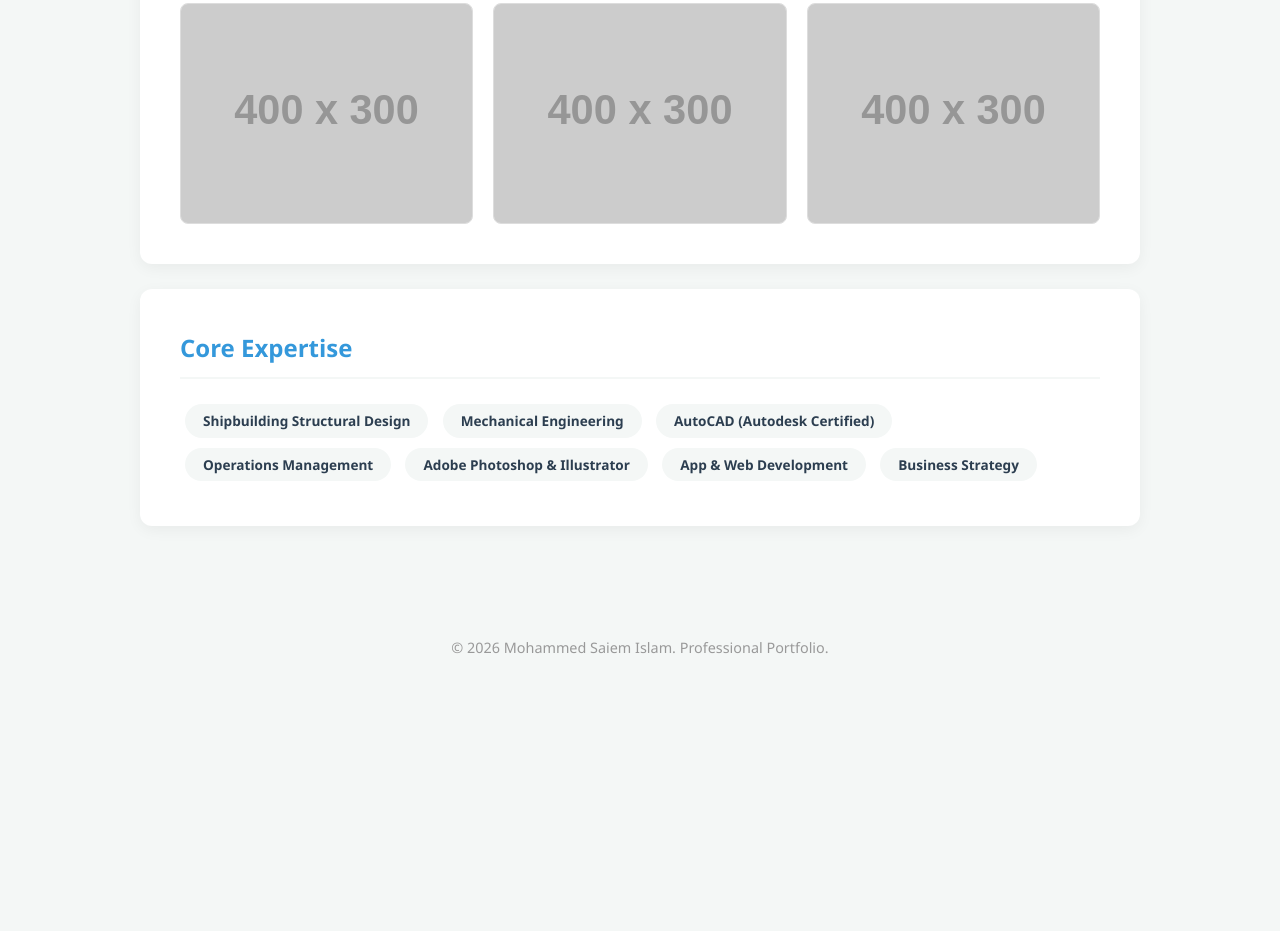
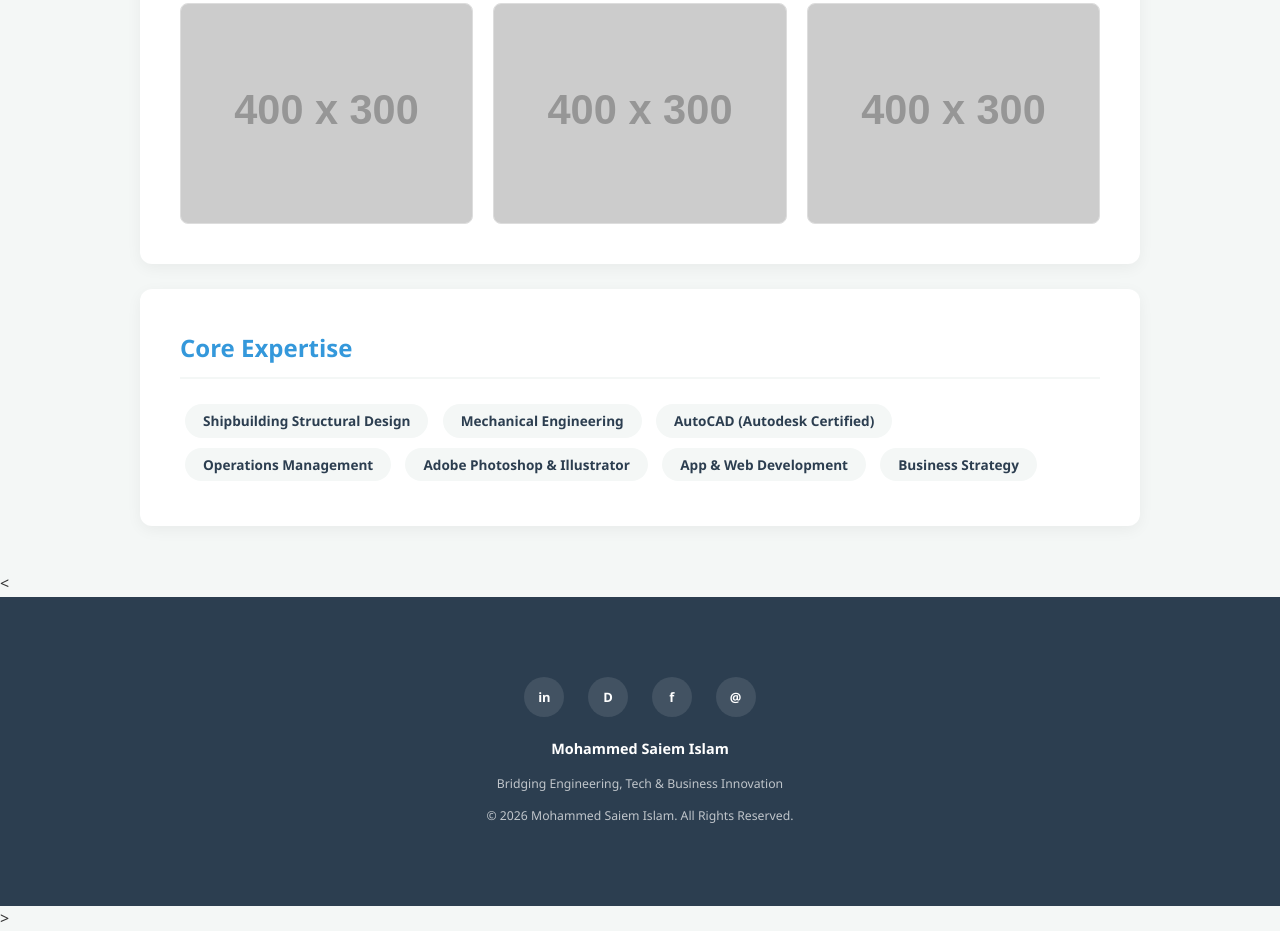
Before and after one commit to msisaiem/Mohammedsaiem, a plain HTML site: page index.html in a window 1280 px wide. Shown: the part 2054-2985 px from the top of the page. Before the commit the page ends 2777 px from the top, so only its background shows below. Drawn offline with Linux system fonts and the light colour scheme; placeholder pictures from the web are drawn by us.

Commit message:
Update index.html

```diff
--- a/index.html
+++ b/index.html
@@ -37,6 +37,38 @@
         .skill-tag { display: inline-block; background: var(--light); padding: 6px 18px; margin: 5px; border-radius: 25px; font-size: 0.85em; font-weight: 600; color: var(--primary); }
         footer { text-align: center; padding: 50px; color: #999; font-size: 0.9em; }
         @media (max-width: 600px) { h1 { font-size: 2em; } }
+    /* Footer & Social Media Styles */
+footer {
+    background: var(--primary);
+    color: white;
+    padding: 60px 20px;
+    text-align: center;
+}
+.social-links {
+    margin-bottom: 20px;
+}
+.social-icon {
+    display: inline-block;
+    width: 40px;
+    height: 40px;
+    line-height: 40px;
+    background: rgba(255,255,255,0.1);
+    color: white;
+    margin: 0 10px;
+    border-radius: 50%;
+    text-decoration: none;
+    transition: all 0.3s ease;
+    font-weight: bold;
+    font-size: 0.9em;
+}
+.social-icon:hover {
+    background: var(--accent);
+    transform: translateY(-3px);
+}
+.footer-text {
+    font-size: 0.85em;
+    opacity: 0.7;
+}
     </style>
 </head>
 <body>
@@ -147,9 +179,24 @@
     </section>
 </div>
 
-<footer>
-    <p>&copy; 2026 Mohammed Saiem Islam. Professional Portfolio.</p>
+<<footer>
+    <div class="container">
+        <div class="social-links">
+            <a href="#" class="social-icon" target="_blank" title="LinkedIn">in</a>
+            <a href="https://drivelaar.com" class="social-icon" target="_blank" title="Drivelaar">D</a>
+            <a href="#" class="social-icon" target="_blank" title="Facebook">f</a>
+            <a href="mailto:saiemmsi@gmail.com" class="social-icon" title="Email">@</a>
+        </div>
+
+        <p><strong>Mohammed Saiem Islam</strong></p>
+        <p class="footer-text">Bridging Engineering, Tech & Business Innovation</p>
+
+        <div class="footer-text">
+            &copy; 2026 Mohammed Saiem Islam. All Rights Reserved.
+        </div>
+    </div>
 </footer>
+>
 
 </body>
 </html>
```
